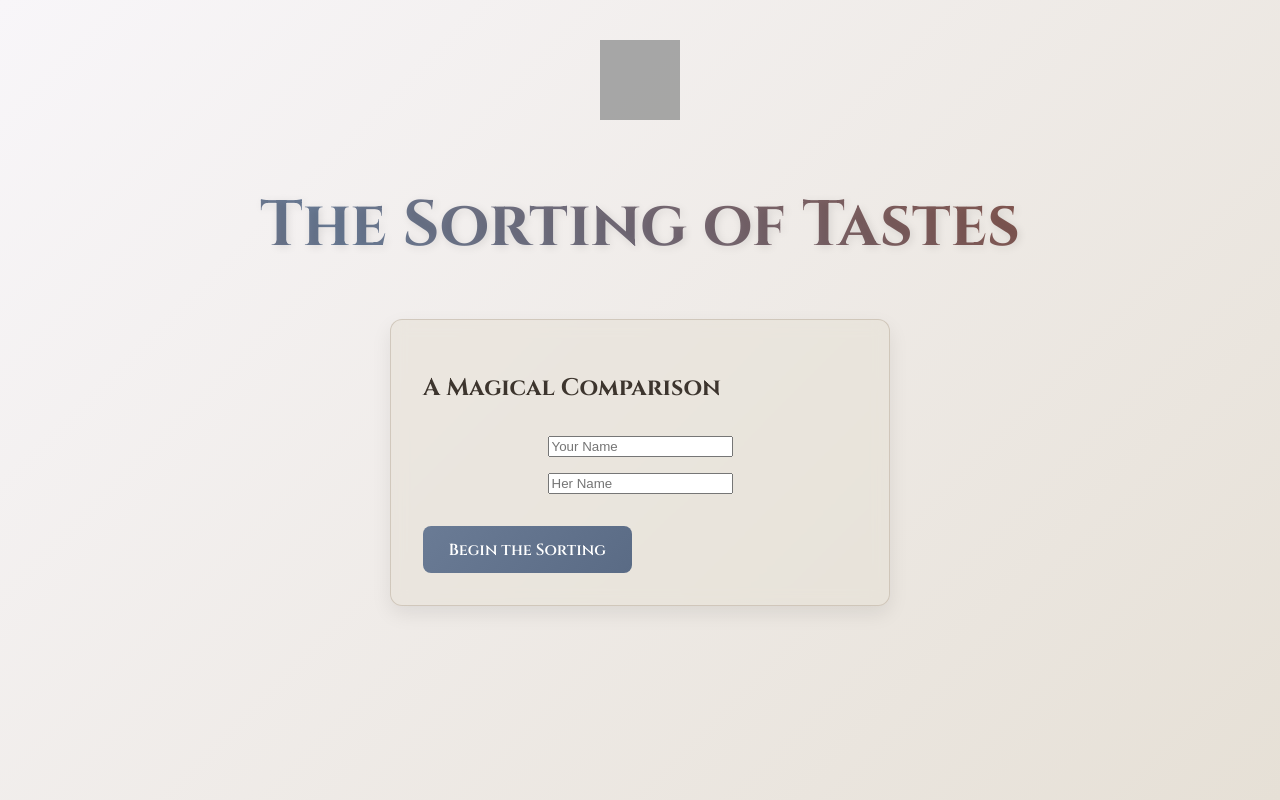
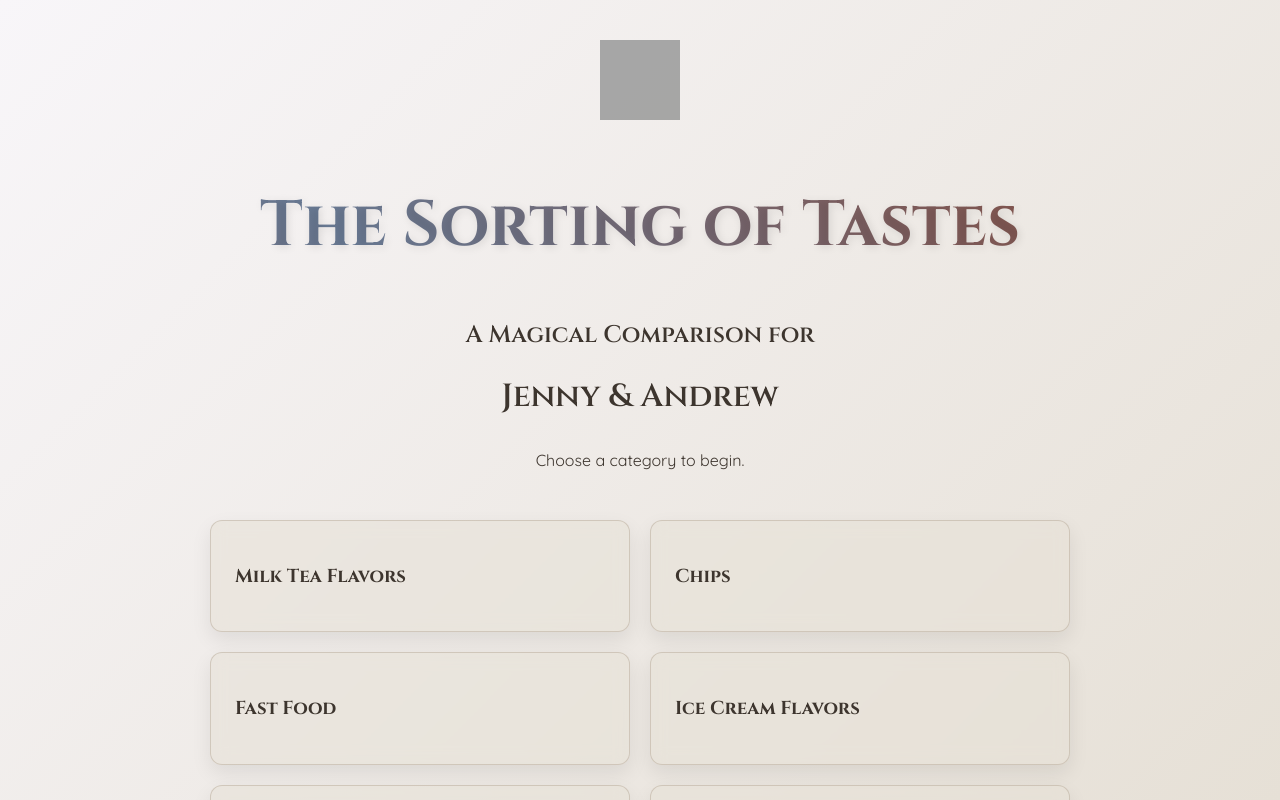
Before and after one commit to vetus-ordo/jenny-rankings, a Next.js app: page / in a window 1280 px wide. Built offline with nearby package versions, Linux system fonts and the light colour scheme; grey boxes are pictures that could not be loaded.

Commit message:
changed player names

```diff
--- a/app/page.tsx
+++ b/app/page.tsx
@@ -1,34 +1,21 @@
 'use client'
-import { useState, useEffect } from 'react'
+import { useEffect } from 'react'
 import Link from 'next/link'
 import Image from 'next/image'
 import { categoryData } from '@/lib/data'
 import ClientEffects from '@/components/ClientEffects'
 
 export default function Home() {
-  const [player1, setPlayer1] = useState('')
-  const [player2, setPlayer2] = useState('')
-  const [isSetup, setIsSetup] = useState(false)
 
+  // The names are now hardcoded here for a personalized gift.
+  const player1Name = "Jenny";
+  const player2Name = "Andrew";
+
+  // This effect runs once to save the names for the other pages to use.
   useEffect(() => {
-    const savedPlayer1 = localStorage.getItem('player1');
-    const savedPlayer2 = localStorage.getItem('player2');
-    if (savedPlayer1 && savedPlayer2) {
-      setPlayer1(savedPlayer1);
-      setPlayer2(savedPlayer2);
-      setIsSetup(true);
-    }
-  }, []);
-
-  const handleSetup = () => {
-    if (player1.trim() && player2.trim()) {
-      localStorage.setItem('player1', player1);
-      localStorage.setItem('player2', player2);
-      setIsSetup(true);
-    } else {
-      alert('Please enter names for both wizards.');
-    }
-  };
+    localStorage.setItem('player1', player1Name);
+    localStorage.setItem('player2', player2Name);
+  }, [player1Name, player2Name]);
 
   return (
     <>
@@ -45,22 +32,16 @@ export default function Home() {
           <h1>The Sorting of Tastes</h1>
         </header>
 
-        {!isSetup ? (
-          <section className="card animate__animated animate__fadeInUp" style={{maxWidth: '500px', margin: '0 auto'}}>
-            <h2 style={{ fontFamily: 'Cinzel' }}>A Magical Comparison</h2>
-            <div style={{ margin: '2rem 0', display: 'flex', flexDirection: 'column', gap: '1rem', alignItems: 'center' }}>
-              <input type="text" value={player1} onChange={(e) => setPlayer1(e.target.value)} placeholder="Your Name" />
-              <input type="text" value={player2} onChange={(e) => setPlayer2(e.target.value)} placeholder="Her Name" />
-            </div>
-            <button className="btn" onClick={handleSetup}>
-              Begin the Sorting
-            </button>
-          </section>
-        ) : (
+        {/* The setup form and conditional logic have been removed. This section now displays directly. */}
         <section>
           <div className="header animate__animated animate__fadeIn">
-              <p>Choose a category to begin.</p>
+            <p style={{ fontFamily: 'Cinzel', fontSize: '1.5rem' }}>A Magical Comparison for</p>
+            <p style={{ fontFamily: 'Cinzel', fontSize: '2rem', marginTop: '0.5rem' }}>
+              {player1Name} & {player2Name}
+            </p>
+            <p style={{marginTop: '1rem'}}>Choose a category to begin.</p>
           </div>
+
           <div className="category-grid">
             {Object.entries(categoryData).map(([id, category], index) => (
               <Link key={id} href={`/rank/${id}`} passHref>
@@ -70,11 +51,11 @@ export default function Home() {
               </Link>
             ))}
           </div>
+
            <div style={{ textAlign: 'center', marginTop: '40px' }}>
               <Link href="/results" className="btn">See the Final Decree</Link>
           </div>
         </section>
-        )}
       </main>
     </>
   );
```
Lines whose indentation alone changed are shown as unchanged.
